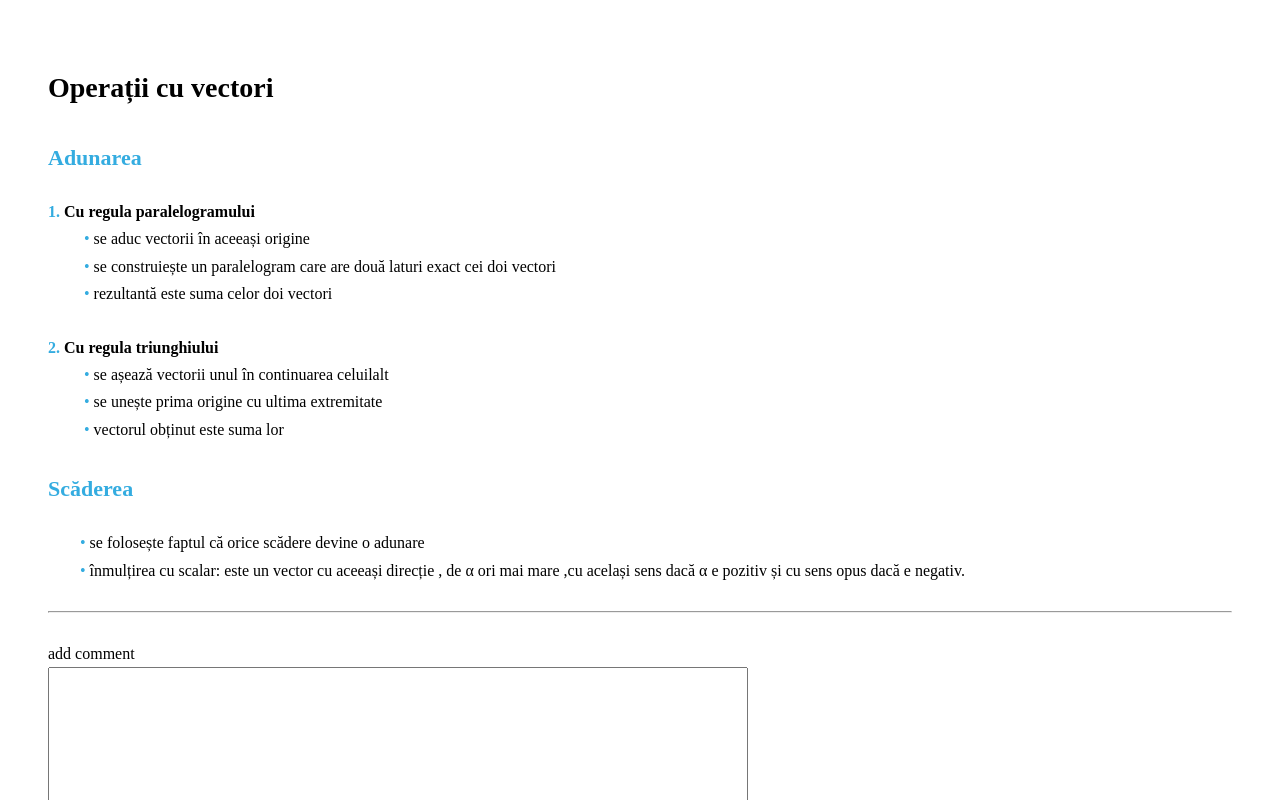
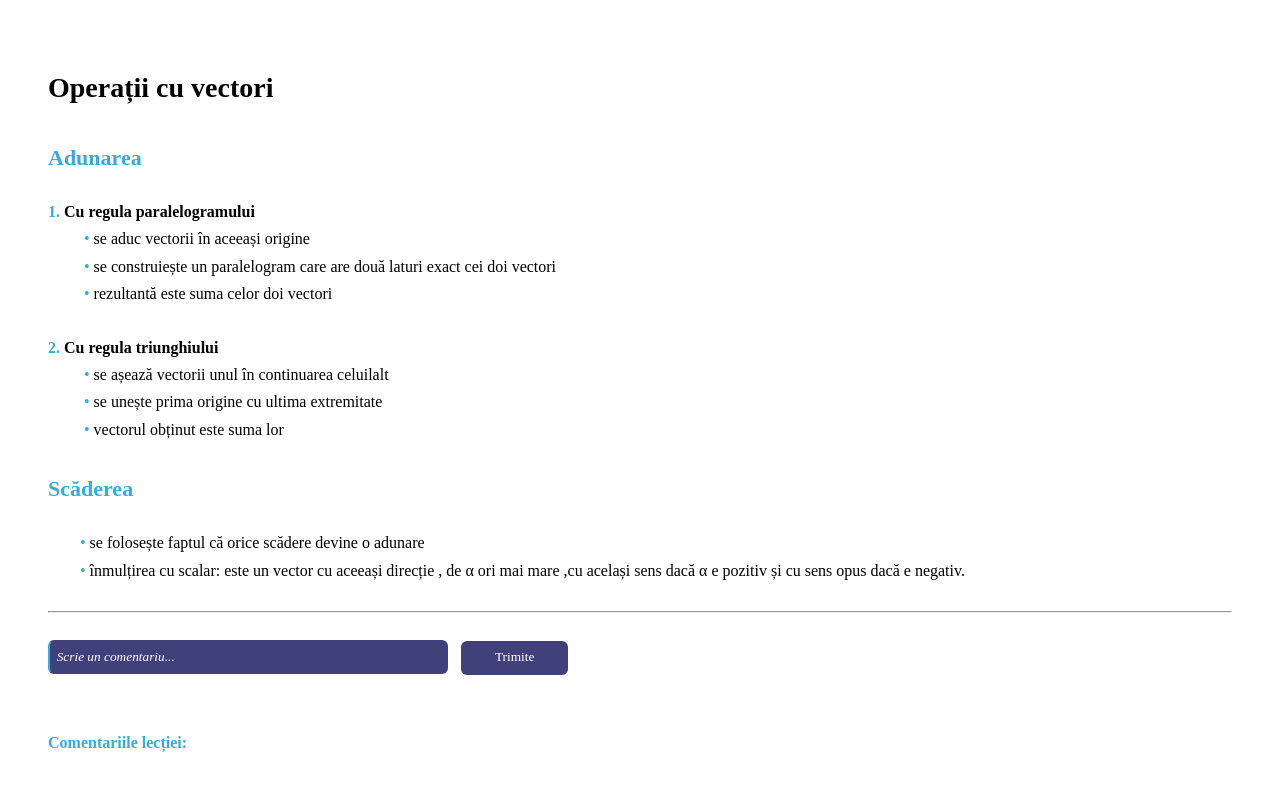
Before and after one commit to Gabjea/10bac, a React (Create React App) app in the folder 10bac/: page /lectie/operatii in a window 1280 px wide. Built offline with nearby package versions, Linux system fonts and the light colour scheme; no server answers.

Commit message:
Design comments

```diff
--- a/10bac/src/App.css
+++ b/10bac/src/App.css
@@ -40,7 +40,7 @@ span {
 
 :root {
   --purple: #706fd3;
-  --dark-purple: #2c2c54;
+  --dark-purple: #40407a;
   --blue: #34ace0;
   --light-pink: #f3edfa;
   --dark-pink: #f7f4fa;
--- a/10bac/src/routes/Comments/Comments.css
+++ b/10bac/src/routes/Comments/Comments.css
@@ -0,0 +1,114 @@
+.add-comment input {
+  display: inline;
+  height: 2.5em;
+  width: 30em;
+  margin-bottom: 0;
+  padding: 0.5em;
+  border-radius: 6px;
+  border: none;
+  background: var(--dark-purple);
+  border: 2px solid var(--dark-purple);
+  border-left-color: var(--blue);
+  color: #fff;
+  outline: none;
+}
+
+.add-comment input:focus {
+  border: 2px solid #fff;
+}
+
+.add-comment input::placeholder {
+  color: #fff;
+  font-style: italic;
+}
+
+.add-comment button {
+  display: inline;
+  width: 8em;
+  border-radius: 6px;
+  height: 2.5em;
+  border: none;
+  cursor: pointer;
+  background: var(--dark-purple);
+  color: #fff;
+  border-bottom: 2px solid var(--dark-purple);
+  margin-left: 1em;
+}
+
+.add-comment button:hover {
+  border-bottom-color: var(--blue);
+}
+
+.Comments img {
+  clip-path: circle();
+  height: 3em;
+}
+
+.Comments .comment {
+  line-height: 1.6;
+  display: flex;
+  background: #474787;
+  /* background: var(--purple); */
+
+  width: 50%;
+  color: #fff;
+  padding: 1em;
+  border-radius: 18px;
+  align-items: center;
+}
+
+.Comments .comment .left {
+  width: 20%;
+}
+
+.Comments .comment .right {
+  width: 80%;
+}
+
+.Comments .comment .name {
+  color: var(--blue);
+  font-weight: 700;
+}
+
+.Comments .delete {
+  background: transparent;
+  border: none;
+  color: var(--red);
+  margin-left: 1.5em;
+  font-weight: 700;
+}
+
+.Comments .replies {
+  margin-left: 7em;
+}
+
+.comment {
+  margin-top: 1em;
+  margin-bottom: 1em;
+}
+
+@media (max-width: 1245px) {
+  .comment {
+    width: 100% !important;
+  }
+}
+
+@media (max-width: 635px) {
+  .Comments .add-comment button {
+    display: block;
+    margin-top: 1em;
+    margin-left: 0;
+  }
+
+  .Comments input {
+    width: 100%;
+  }
+
+  .Comments .left {
+    width: 25% !important;
+  }
+
+  .Comments .right {
+    width: 75% !important;
+  }
+}
--- a/10bac/src/routes/Comments/Comments.jsx
+++ b/10bac/src/routes/Comments/Comments.jsx
@@ -1,8 +1,9 @@
-import React from "react";
-import axios from "axios";
-import globalVars from "./../../globalVars";
-import { getCookie, getUserDataFromJwtReq } from "./../../utils";
-const textAreaStyle = { resize: "none", width: "700px", height: "200px" };
+import React, { useState } from 'react';
+import './Comments.css';
+import axios from 'axios';
+import globalVars from './../../globalVars';
+import { getCookie, getUserDataFromJwtReq } from './../../utils';
+const textAreaStyle = { resize: 'none', width: '700px', height: '200px' };
 
 export default function Comments({ lessonID }) {
   const addCommRef = React.createRef();
@@ -15,33 +16,37 @@ export default function Comments({ lessonID }) {
     axios
       .get(`${globalVars.apiPrefix}/comment/${lessonID}`, {
         headers: {
-					Authorization: getCookie("jwt"),
-				},
+          Authorization: getCookie('jwt')
+        }
       })
       .then(
-				(res) => {
+        res => {
           setComments(res.data);
           //console.log(res.data);
         },
-				(err) => {
+        err => {
           console.error(err);
-					alert("error!");
+          alert('error!');
         }
       ); //*/
   }, [lessonID]);
 
   React.useEffect(() => {
-		getUserDataFromJwtReq().then((data) => {
+    getUserDataFromJwtReq().then(data => {
       setUserID(() => data._id);
       //console.log(data._id);
     });
   }, []);
 
-	const handleAddCommClick = (event) => {
+  const [error, setError] = useState('');
+  const [errorReply, setErrorReply] = useState('');
+
+  const handleAddCommClick = event => {
     event.preventDefault();
     const { value: title } = addCommRef.current;
     if (!title) {
-			alert("comentariul e gol!");
+      setError('Întâi scrie un comentariu!');
+
       return;
     }
     axios
@@ -49,30 +54,31 @@ export default function Comments({ lessonID }) {
         `${globalVars.apiPrefix}/comment`,
         {
           lectie_id: lessonID,
-					title,
+          title
         },
         {
           headers: {
-						Authorization: getCookie("jwt"),
-					},
+            Authorization: getCookie('jwt')
+          }
         }
       )
       .then(
-				(res) => {
+        res => {
           window.location.reload();
         },
-				(err) => {
+        err => {
           console.error(err);
-					alert("eroare");
+          alert('eroare');
         }
       );
   };
 
-	const handleAddRepClick = (event) => {
+  const handleAddRepClick = event => {
     event.preventDefault();
     const { value: title } = addRepRef.current;
     if (!title) {
-			alert("raspunsul e gol!");
+      setErrorReply('Întâi scrie un răspuns!');
+
       return;
     }
     const nrComm = Number(event.target.id);
@@ -82,26 +88,26 @@ export default function Comments({ lessonID }) {
       .post(
         url,
         {
-					title,
+          title
         },
         {
           headers: {
-						Authorization: getCookie("jwt"),
-					},
+            Authorization: getCookie('jwt')
+          }
         }
       )
       .then(
-				(res) => {
+        res => {
           window.location.reload();
         },
-				(err) => {
-					alert("eroare");
+        err => {
+          alert('eroare');
           console.error(err);
         }
       ); //*/
   };
 
-	const handleDelCommClick = (event) => {
+  const handleDelCommClick = event => {
     event.preventDefault();
     const nrComm = Number(event.target.id);
     console.log(nrComm);
@@ -110,19 +116,19 @@ export default function Comments({ lessonID }) {
     axios
       .delete(url, {
         headers: {
-					Authorization: getCookie("jwt"),
-				},
+          Authorization: getCookie('jwt')
+        }
       })
       .then(
-				(res) => window.location.reload(),
-				(err) => {
-					alert("error!");
+        res => window.location.reload(),
+        err => {
+          alert('error!');
           console.error(err);
         }
       );
   };
 
-	const handleDelReplClick = (event) => {
+  const handleDelReplClick = event => {
     event.preventDefault();
     const nrComm = Number(event.target.id);
     const nrRepl = Number(event.target.dataset.idrepl);
@@ -133,13 +139,13 @@ export default function Comments({ lessonID }) {
     axios
       .delete(url, {
         headers: {
-					Authorization: getCookie("jwt"),
-				},
+          Authorization: getCookie('jwt')
+        }
       })
       .then(
-				(res) => window.location.reload(),
-				(err) => {
-					alert("error!");
+        res => window.location.reload(),
+        err => {
+          alert('error!');
           console.error(err);
         }
       );
@@ -147,81 +153,83 @@ export default function Comments({ lessonID }) {
 
   let indexOfComm = 0;
   return (
-		<div>
-			<p>add comment</p>
+    <div className="Comments">
       <div className="add-comment">
-				<textarea ref={addCommRef} style={textAreaStyle} type="text" />
+        <input ref={addCommRef} type="text" placeholder="Scrie un comentariu..." />
+
+        <button onClick={handleAddCommClick}>Trimite</button>
+
+        <p style={{ color: 'rgb(184, 44, 44)' }}>
           <br />
-				<button onClick={handleAddCommClick}>comment!</button>
+          <b>{error}</b>
+        </p>
+        <br />
       </div>
-			<p>comments:</p>
+      <p className="highlight">
+        <b>Comentariile lecției:</b>
+      </p>
+      <br />
+      <br />
       <div className="comment-section">
         {comments &&
-					comments.map((comment) => {
+          comments.map(comment => {
             //console.log(comment.owner._id === userID);
             let indexOfRepl = 0;
             return (
               <div className="comment-box">
+                <div className="comment">
+                  <div className="left">
+                    <img src={comment.owner.profile_pic} alt="" /> <br />
+                  </div>
+                  <div className="right">
+                    <span className="name">{comment.owner.username}</span>
                     {userID === comment.owner._id && (
-									<button
-										id={indexOfComm}
-										onClick={handleDelCommClick}
-									>
-										delete!
+                      <button id={indexOfComm} onClick={handleDelCommClick} className="delete">
+                        Șterge comentariul
                       </button>
                     )}
-								<img
-									style={{ height: "15em" }}
-									src={comment.owner.profile_pic}
-									alt=""
-								/>{" "}
+                    <p>{comment.title}</p>
+                  </div>
+                </div>
+                <div style={{ color: 'red' }} className="replies-box">
+                  <div className="add-reply add-comment">
                     <br />
-								<i className="name">{comment.owner.username}</i>
-								<p className="content">{comment.title}</p>
-								<div
-									style={{ color: "red" }}
-									className="replies-box"
-								>
-									{comment.raspunsuri.map((ans) => {
+
+                    <input ref={addRepRef} type="text" placeholder="Scrie un răspuns..." />
+                    <button id={indexOfComm++} onClick={handleAddRepClick}>
+                      Trimite
+                    </button>
+                    <p style={{ color: 'rgb(184, 44, 44)' }}>
+                      <br />
+                      <b>{errorReply}</b>
+                    </p>
+                  </div>
+
+                  <div className="replies">
+                    {comment.raspunsuri.map(ans => {
                       return (
-											<div className="reply">
+                        <div className="reply comment">
+                          <div className="left">
+                            <img src={ans.owner.profile_pic} alt="" />
+                          </div>
+                          <div className="right">
+                            <span className="name">{ans.owner.username}</span>
                             {userID === ans.owner._id && (
                               <button
                                 id={indexOfComm}
-														data-idrepl={
-															indexOfRepl++
-														}
-														onClick={
-															handleDelReplClick
-														}
+                                data-idrepl={indexOfRepl++}
+                                onClick={handleDelReplClick}
+                                className="delete"
                               >
-														delete!
+                                Șterge răspunsul
                               </button>
                             )}
-												<img
-													style={{ height: "7em" }}
-													src={ans.owner.profile_pic}
-													alt=""
-												/>
-												<div>{ans.owner.username}</div>
-												<div>{ans.title}</div>
+                            <p>{ans.title}</p>
+                          </div>
+                          <br />
                         </div>
                       );
                     })}
-									<br />
-									<div className="add-reply">
-										<textarea
-											ref={addRepRef}
-											style={textAreaStyle}
-											type="text"
-										/>
-										<br />
-										<button
-											id={indexOfComm++}
-											onClick={handleAddRepClick}
-										>
-											add reply!
-										</button>
                   </div>
                 </div>
               </div>
```
Lines whose indentation alone changed are shown as unchanged.
